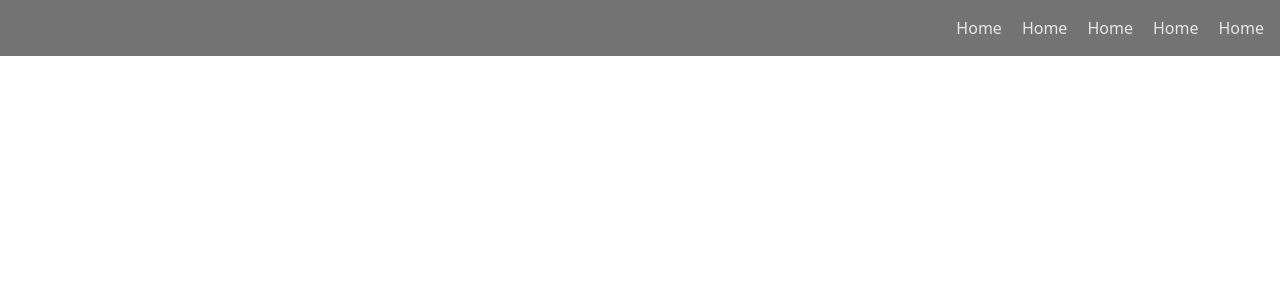
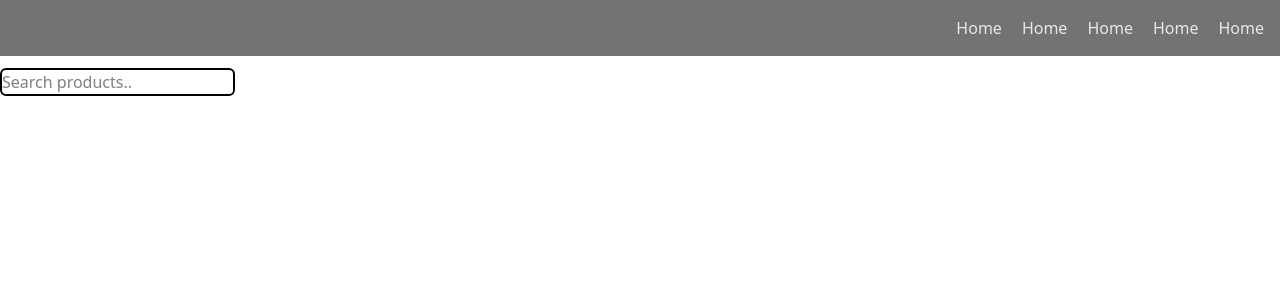
Before and after one commit to MoeHein13/Mini_Ecommerce_DashBoard, a React (Vite) app: page / in a window 1280 px wide. Shown: the top 300 px of the page. Built offline with nearby package versions, Linux system fonts and the light colour scheme.

Commit message:
add on the states

```diff
--- a/src/App.tsx
+++ b/src/App.tsx
@@ -1,9 +1,11 @@
 import Navigation from "./Components/Navigation";
+import SearchBar from "./Components/SearchBar";
 
 const App = () => {
   return (
     <div>
       <Navigation />
+      <SearchBar />
     </div>
   );
 };
--- a/src/Components/Navigation.tsx
+++ b/src/Components/Navigation.tsx
@@ -1,9 +1,7 @@
-import React from "react";
-
 const Navigation = () => {
   return (
     <>
-      <nav className="p-4 w-full bg-neutral-500 flex items-center justify-end gap-5 text-gray-200 font-medium">
+      <nav className="p-4 w-full bg-neutral-500 flex items-center justify-end gap-5 text-gray-200 font-medium mb-3">
         <span>Home</span>
         <span>Home</span>
         <span>Home</span>
--- /dev/null
+++ b/src/Components/SearchBar.tsx
@@ -0,0 +1,15 @@
+const SearchBar = () => {
+  return (
+    <>
+      <form>
+        <input
+          type="text"
+          placeholder="Search products.."
+          className="border-2 rounded-md "
+        />
+      </form>
+    </>
+  );
+};
+
+export default SearchBar;
```
